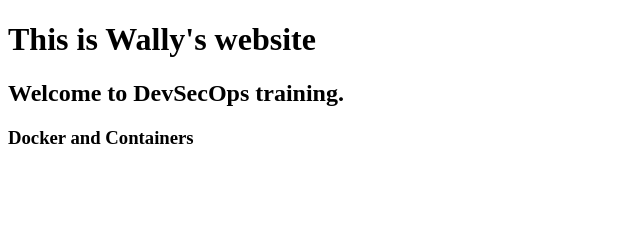
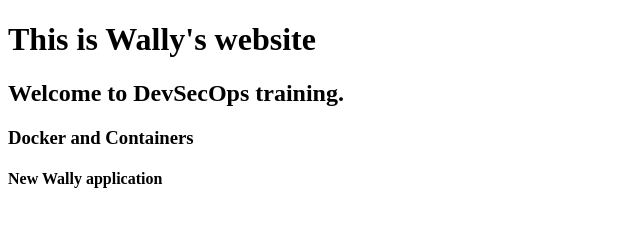
Before and after one commit to WallySobolewski/wally-webapp, a plain HTML site: page index.html in a window 1280 px wide. Shown: the whole page, without its empty margins (0-640 px from the left). Drawn offline with Linux system fonts and the light colour scheme.

Commit message:
new wally app

```diff
--- a/index.html
+++ b/index.html
@@ -9,5 +9,6 @@
     <h1>This is Wally's website</h1>
     <h2>Welcome to DevSecOps training.</h2>
     <h3>Docker and Containers</h3>
+    <h4>New Wally application</h4>
 </body>
 </html>
```
Also changed, not shown: .github/workflows/wally-docker-ci.yaml.
